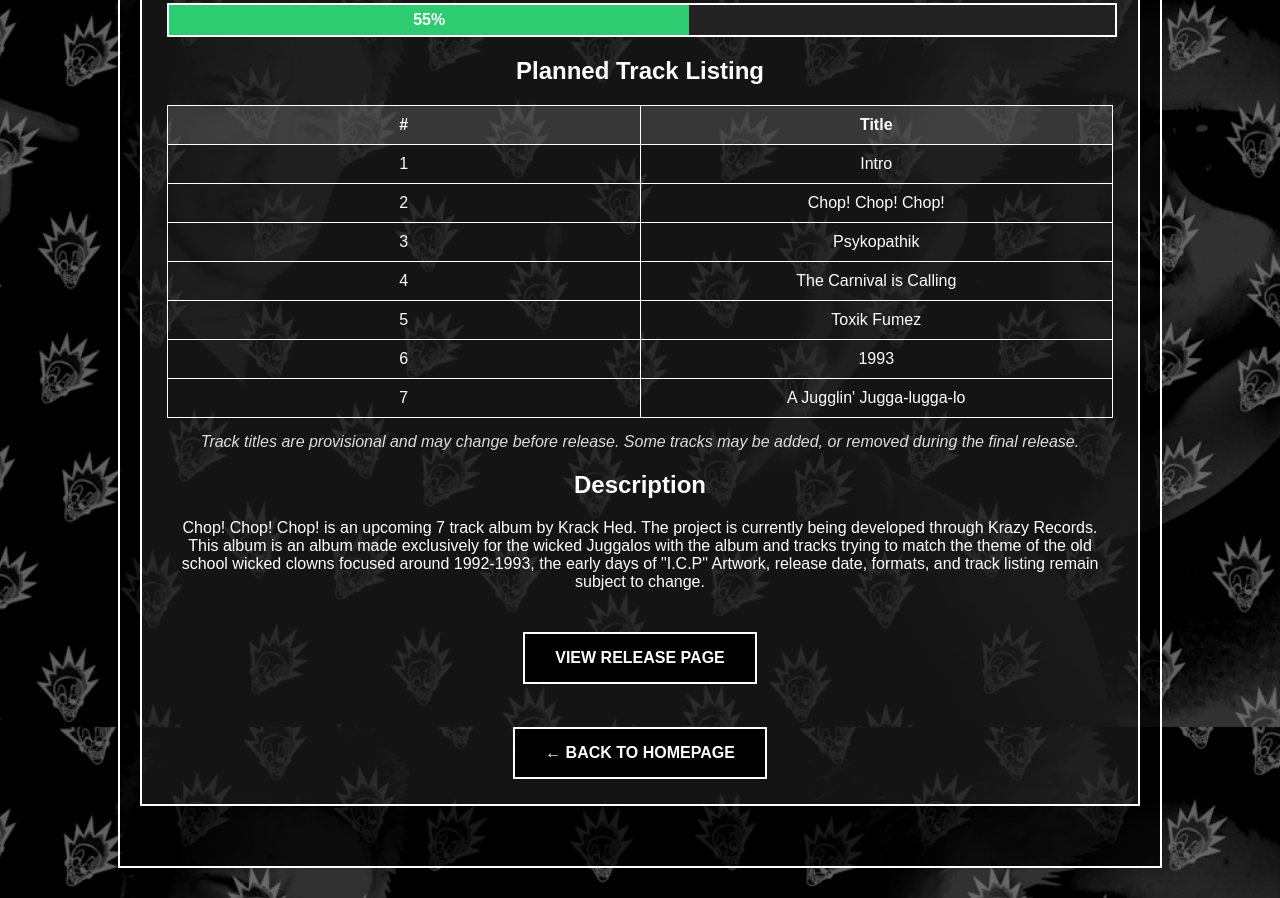
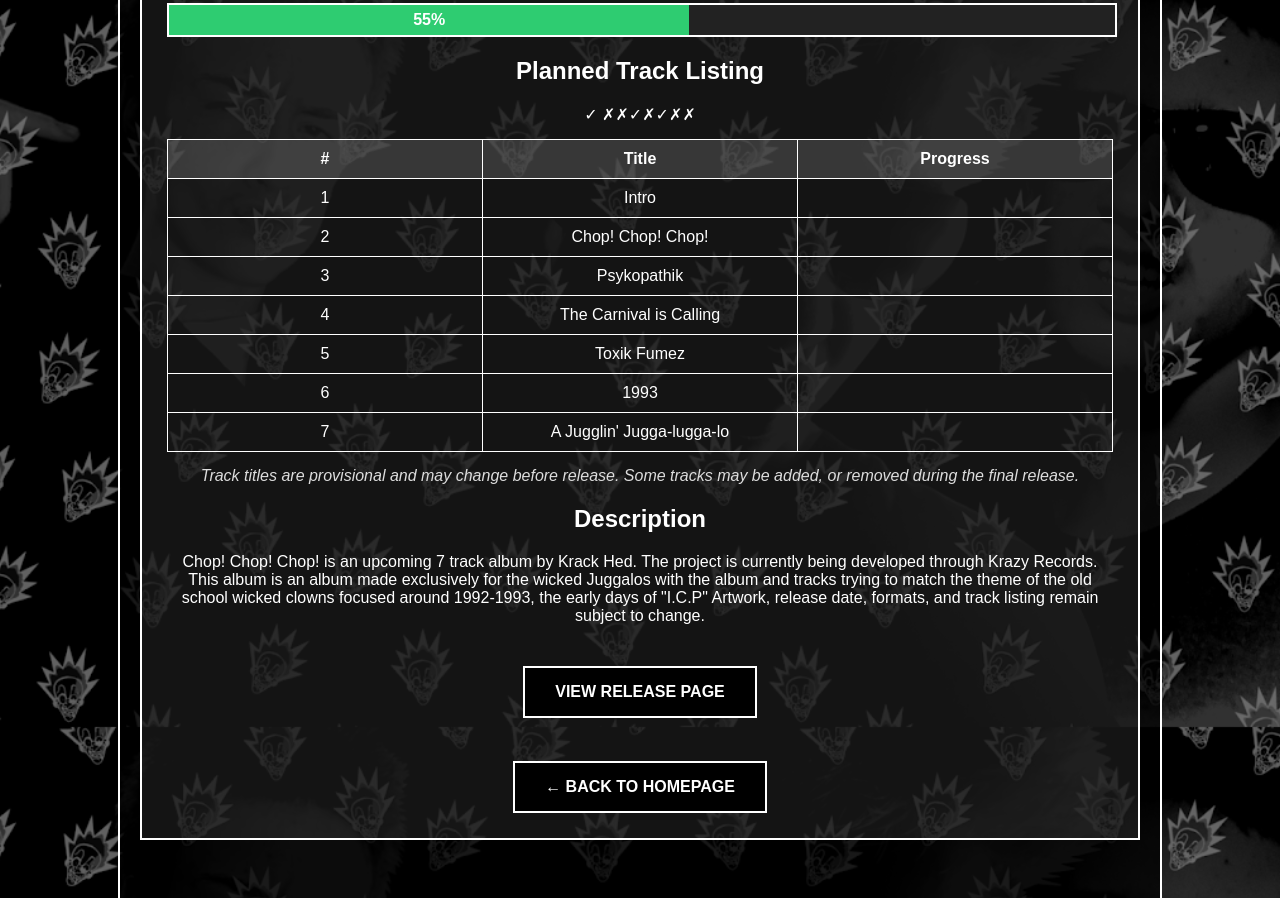
Before and after one commit to KrazyKrackHed/krazy-records-official-website, a plain HTML site: page schedule.html in a window 1280 px wide. Shown: the part 3273-4171 px from the top of the page. Drawn offline with Linux system fonts and the light colour scheme.

Commit message:
Update schedule.html

```diff
--- a/schedule.html
+++ b/schedule.html
@@ -235,15 +235,15 @@
 
 <table>
 
-<tr><th>#</th><th>Title</th></tr>
-
-<tr><td>1</td><td>Intro</td></tr>
-<tr><td>2</td><td>Chop! Chop! Chop!</td></tr>
-<tr><td>3</td><td>Psykopathik</td></tr>
-<tr><td>4</td><td>The Carnival is Calling</td></tr>
-<tr><td>5</td><td>Toxik Fumez</td></tr>
-<tr><td>6</td><td>1993</td></tr>
-<tr><td>7</td><td>A Jugglin' Jugga-lugga-lo</td></tr>
+<tr><th>#</th><th>Title</th><th>Progress</th></tr>
+✓
+<tr><td>1</td><td>Intro</td>✗<td></tr>
+<tr><td>2</td><td>Chop! Chop! Chop!</td>✗<td></tr>
+<tr><td>3</td><td>Psykopathik</td>✓<td></tr>
+<tr><td>4</td><td>The Carnival is Calling</td>✗<td></tr>
+<tr><td>5</td><td>Toxik Fumez</td>✓<td></tr>
+<tr><td>6</td><td>1993</td>✗<td></tr>
+<tr><td>7</td><td>A Jugglin' Jugga-lugga-lo</td>✗<td></tr>
 
 </table>
 
```
